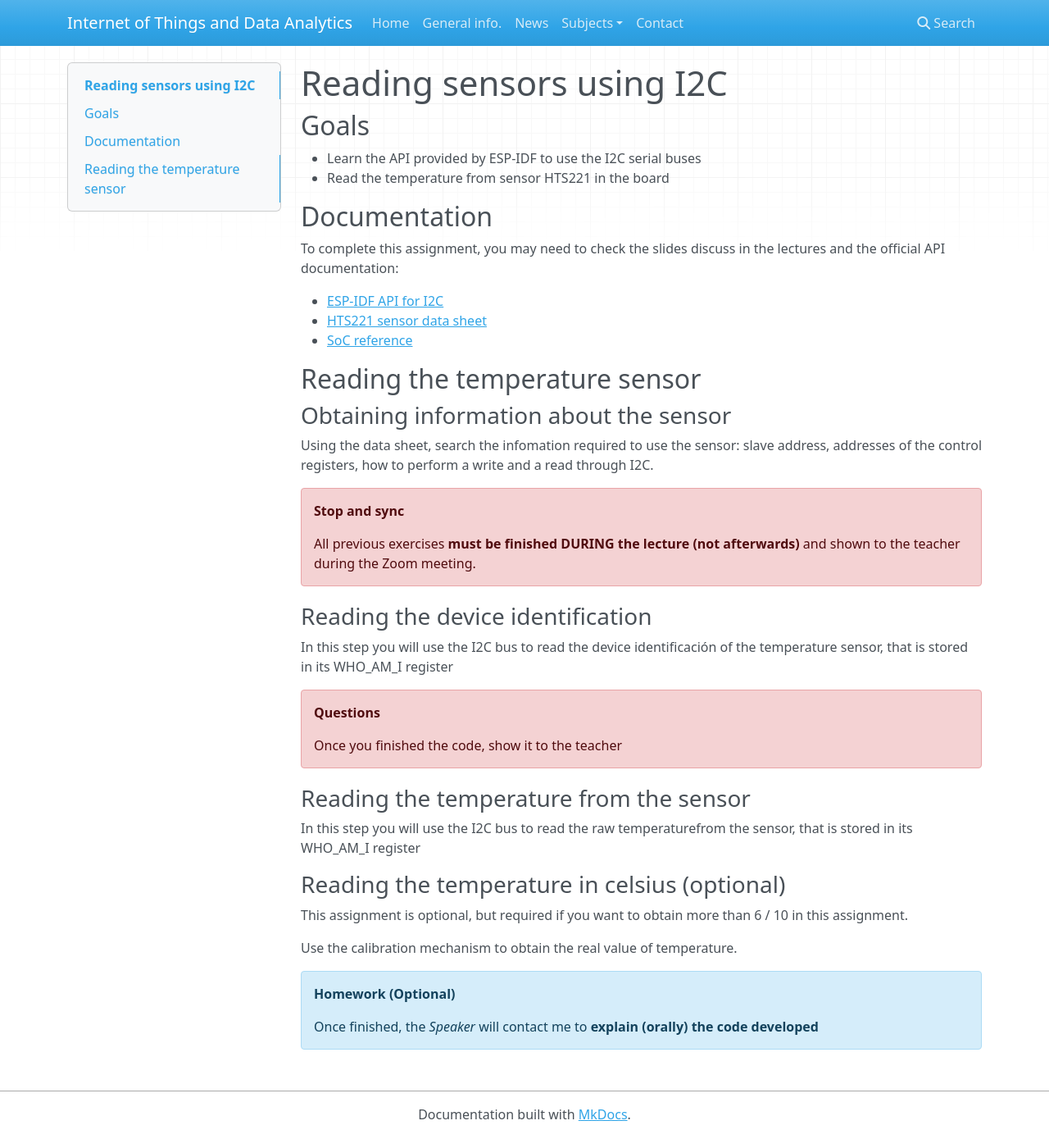
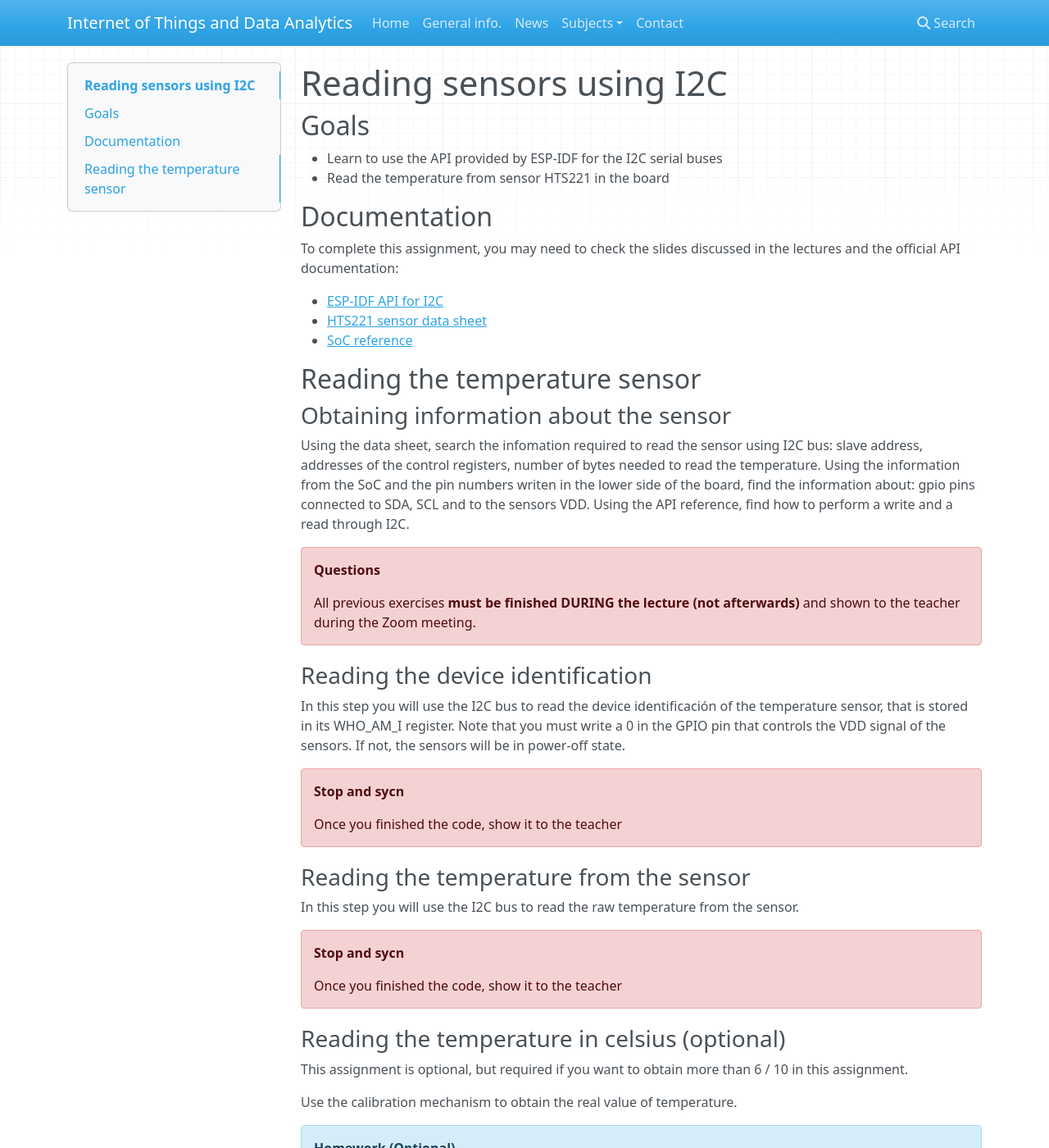
Before and after one commit to iot-da/iot-da.github.io, an MkDocs documentation site: the page built from docs/Subjects/IOTNA/P5/index.md, in a window 1280 px wide and 1400 px high. Shown: the whole window at 82% size. Built offline with MkDocs 1.6.1, drawn with Linux system fonts in a browser that asks for light colours; nearby versions of some CDN libraries.

Commit message:
update on p5

```diff
--- a/docs/Subjects/IOTNA/P5/index.md
+++ b/docs/Subjects/IOTNA/P5/index.md
@@ -2,12 +2,12 @@
 
 ## Goals
 
-* Learn the API provided by ESP-IDF to use the I2C serial buses
+* Learn to use the API provided by ESP-IDF for the I2C serial buses
 * Read the temperature from sensor HTS221 in the board
 
 ## Documentation
 
-To complete this assignment, you may need to check the slides discuss in the lectures and the official API documentation:
+To complete this assignment, you may need to check the slides discussed in the lectures and the official API documentation:
 
 * [ESP-IDF API for I2C](https://docs.espressif.com/projects/esp-idf/en/latest/esp32/api-reference/peripherals/i2c.html)
 * [HTS221 sensor data sheet](https://www.st.com/resource/en/datasheet/hts221.pdf)
@@ -17,23 +17,29 @@ To complete this assignment, you may need to check the slides discuss in the lec
 
 ### Obtaining information about the sensor
 
-Using the data sheet, search the infomation required to use the sensor: slave address, addresses of the control registers, how to perform a write and a read through I2C.
+Using the data sheet, search the infomation required to read the sensor using I2C bus: slave address, addresses of the control registers, number of bytes needed to read the temperature.
+Using the information from the SoC and the pin numbers writen in  the lower side of the board, find the information about: gpio pins connected to SDA, SCL and to the sensors VDD.
+Using the API reference, find how to perform a write and a read through I2C.
 
 
-!!! danger "Stop and sync "
+
+!!! danger "Questions"
      All previous exercises **must be finished DURING the lecture (not afterwards)** and shown to the teacher during the Zoom meeting.
 
 ### Reading the device identification
 
-In this step you will use the I2C bus to read the device identificación of the temperature sensor, that is stored in its WHO_AM_I register
+In this step you will use the I2C bus to read the device identificación of the temperature sensor, that is stored in its WHO_AM_I register.
+Note that you must write a 0 in the GPIO pin that controls the VDD signal of the sensors. If not, the sensors will be in power-off state.
 
-
-!!! danger "Questions "
+!!! danger "Stop and sycn "
      Once you finished the code, show it to the teacher
 
 ### Reading the temperature from the sensor
 
-In this step you will use the I2C bus to read the raw temperaturefrom the sensor, that is stored in its WHO_AM_I register
+In this step you will use the I2C bus to read the raw temperature from the sensor.
+
+!!! danger "Stop and sycn "
+     Once you finished the code, show it to the teacher
 
 ### Reading the temperature in celsius (optional)
 
```
